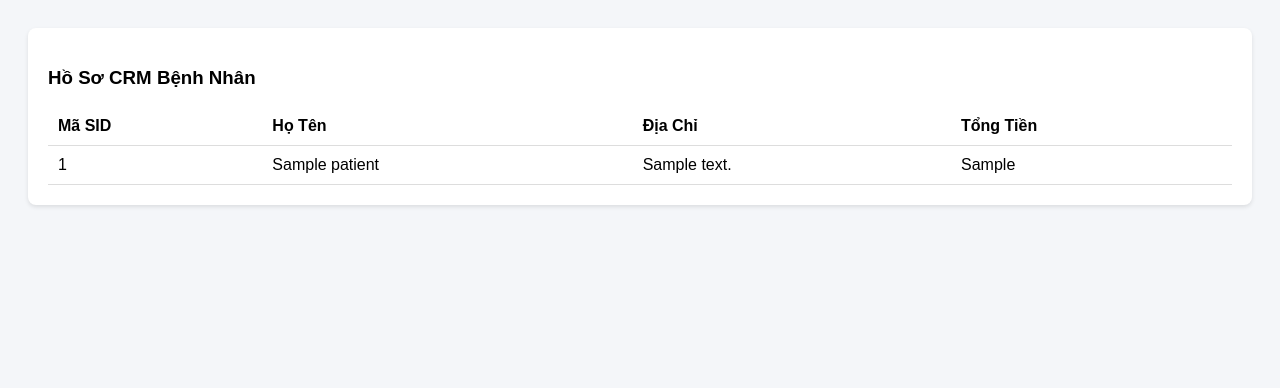
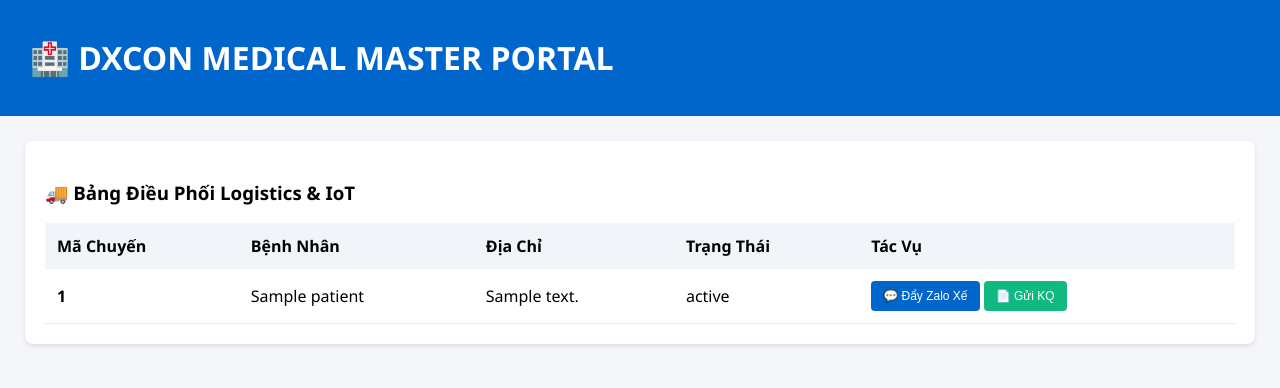
Before and after one commit to dxconmedical-max/dxconsystem, a Flask app: page /admin in a window 1280 px wide. Shown: the top 388 px of the page. Run offline with Flask 3, Linux system fonts and the light colour scheme; tables that the repository leaves empty hold one stand-in row (values such as "Sample post").

Commit message:
Update admin.html

```diff
--- a/templates/admin.html
+++ b/templates/admin.html
@@ -2,37 +2,56 @@
 <html lang="vi">
 <head>
     <meta charset="UTF-8">
-    <title>DXCON Medical Master</title>
+    <title>DXCON - Hệ Thống Điều Phối Logistics</title>
     <style>
-        body { font-family: sans-serif; background: #f4f6f9; padding: 20px; }
-        .card { background: white; padding: 20px; border-radius: 8px; box-shadow: 0 2px 4px rgba(0,0,0,0.1); }
+        body { font-family: 'Segoe UI', sans-serif; margin: 0; background: #f4f6f9; }
+        .header { background: #0066cc; color: white; padding: 15px 30px; }
+        .container { padding: 25px; max-width: 1500px; margin: 0 auto; }
+        .card { background: white; padding: 20px; border-radius: 8px; box-shadow: 0 2px 4px rgba(0,0,0,0.1); margin-bottom: 20px; }
         table { width: 100%; border-collapse: collapse; }
-        th, td { padding: 10px; border-bottom: 1px solid #ddd; text-align: left; }
+        th { background: #f1f5f9; padding: 12px; text-align: left; }
+        td { padding: 12px; border-bottom: 1px solid #e2e8f0; }
+        .btn-zalo { background: #0066cc; color: white; border: none; padding: 8px 12px; border-radius: 4px; cursor: pointer; font-size: 12px; }
+        .btn-zalo-green { background: #10b981; color: white; border: none; padding: 8px 12px; border-radius: 4px; cursor: pointer; font-size: 12px; }
     </style>
 </head>
 <body>
+    <div class="header"><h1>🏥 DXCON MEDICAL MASTER PORTAL</h1></div>
+    <div class="container">
         <div class="card">
-        <h3>Hồ Sơ CRM Bệnh Nhân</h3>
+            <h3>🚚 Bảng Điều Phối Logistics & IoT</h3>
             <table>
                 <thead>
                     <tr>
-                    <th>Mã SID</th>
-                    <th>Họ Tên</th>
+                        <th>Mã Chuyến</th>
+                        <th>Bệnh Nhân</th>
                         <th>Địa Chỉ</th>
-                    <th>Tổng Tiền</th>
+                        <th>Trạng Thái</th>
+                        <th>Tác Vụ</th>
                     </tr>
                 </thead>
                 <tbody>
                     {% for p in crm_patients %}
                     <tr>
-                    <td>{{ p.sid }}</td>
+                        <td><b>{{ p.sid }}</b></td>
                         <td>{{ p.name }}</td>
                         <td>{{ p.address }}</td>
-                    <td>{{ p.total_amount }}</td>
+                        <td>{{ p.status }}</td>
+                        <td>
+                            <form action="/api/admin/logistics/dispatch" method="POST" style="display:inline;">
+                                <input type="hidden" name="trip_id" value="{{ p.sid }}">
+                                <button type="submit" class="btn-zalo">💬 Đẩy Zalo Xế</button>
+                            </form>
+                            <form action="/api/admin/logistics/send-result" method="POST" style="display:inline;">
+                                <input type="hidden" name="trip_id" value="{{ p.sid }}">
+                                <button type="submit" class="btn-zalo-green">📄 Gửi KQ</button>
+                            </form>
+                        </td>
                     </tr>
                     {% endfor %}
                 </tbody>
             </table>
         </div>
+    </div>
 </body>
 </html>
```
Lines whose indentation alone changed are shown as unchanged.
